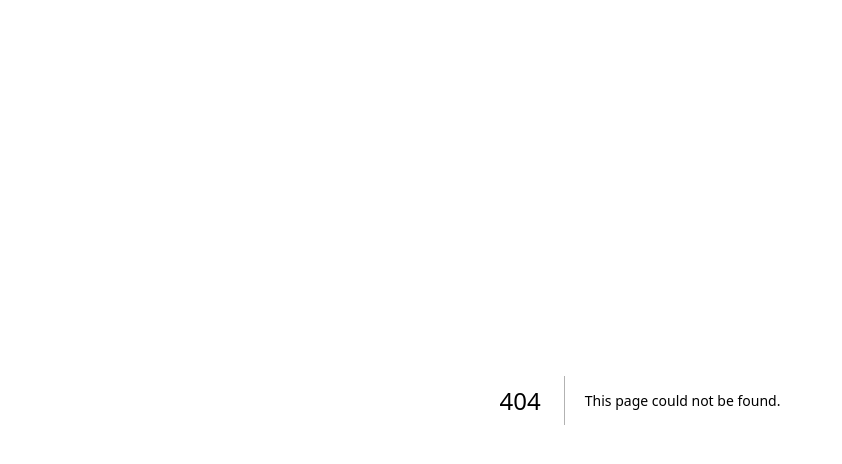
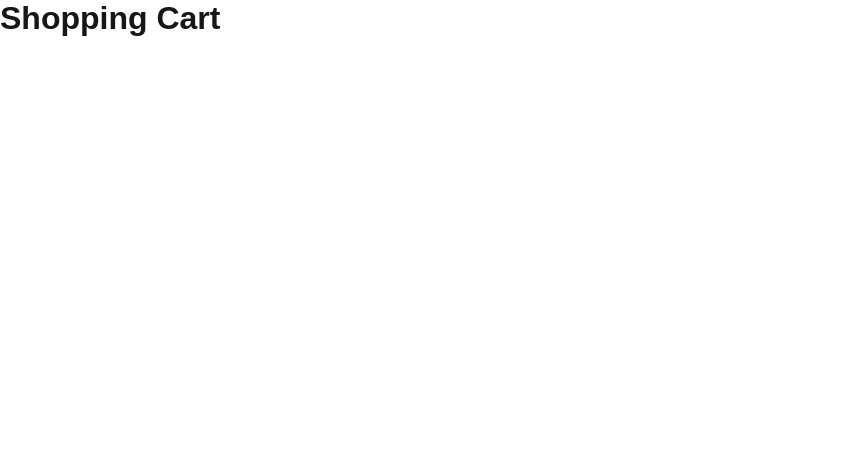
Before and after one commit to chenfran/nextjs-ecommerce-store, a Next.js app: page /shopping-cart in a window 1280 px wide. Before the commit this address had no page. Shown: the top 464 px of the page, without its empty margins (0-842 px from the left). Built offline with nearby package versions, Linux system fonts and the light colour scheme.

Commit message:
Add shopping-cart page

```diff
--- /dev/null
+++ b/app/shopping-cart/page.js
@@ -0,0 +1,7 @@
+export default function ShoppingCart() {
+  return (
+    <div>
+      <h1>Shopping Cart</h1>
+    </div>
+  );
+}
```
